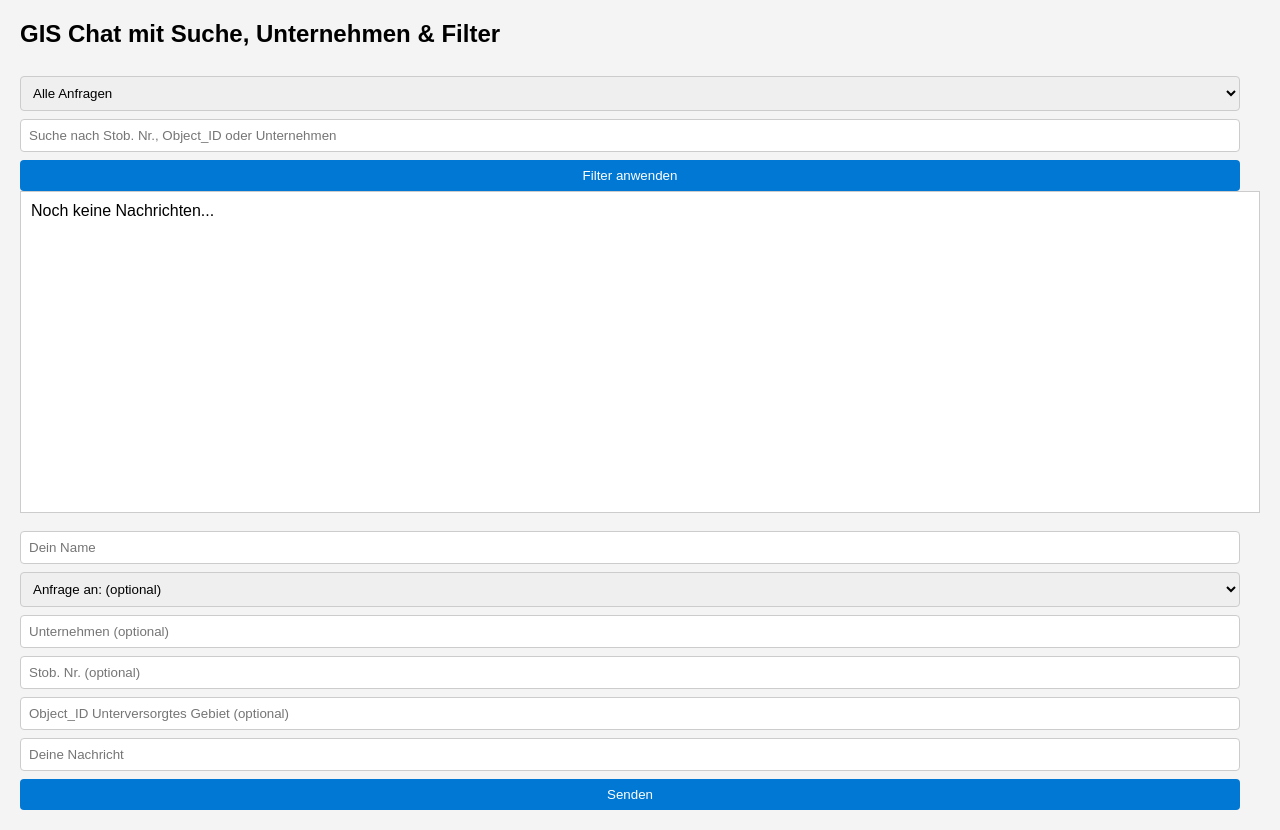
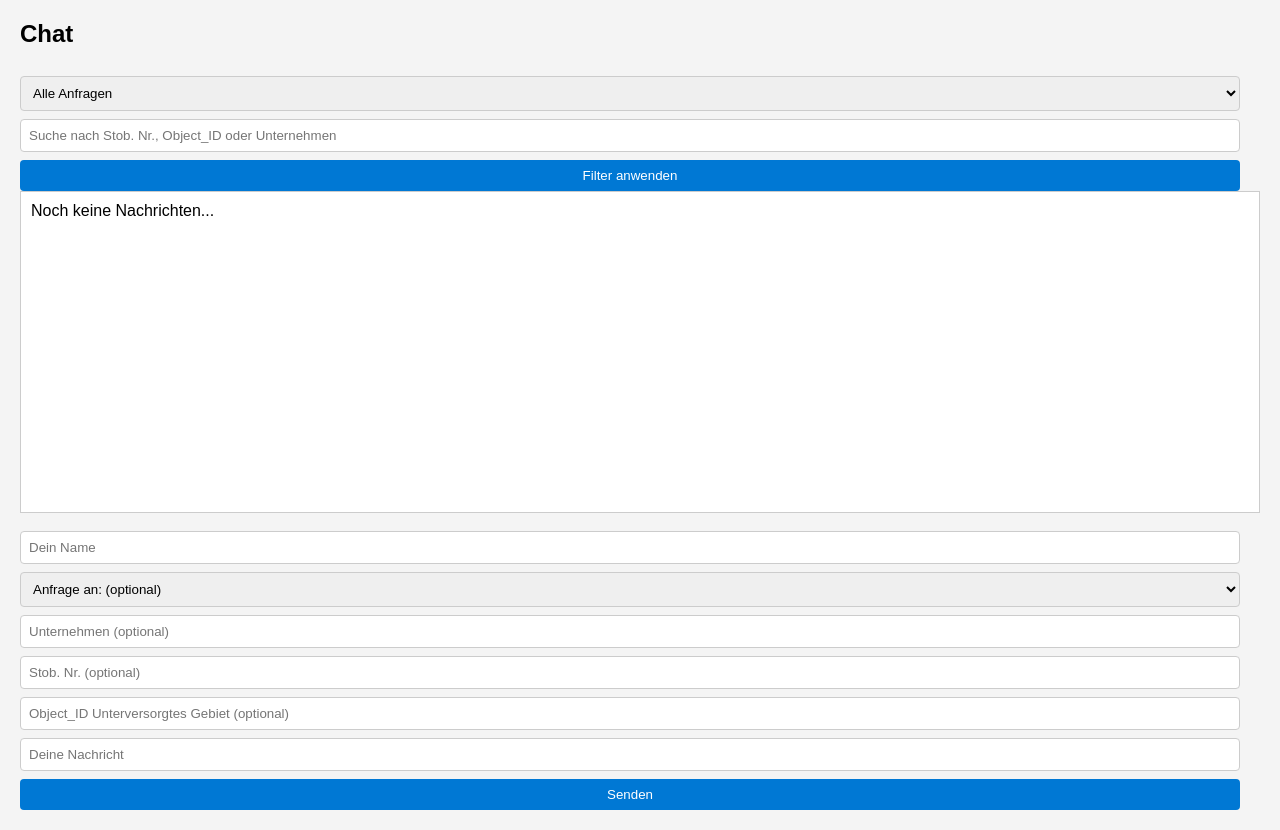
Before and after one commit to derankh/chat, a plain HTML site: page index.html in a window 1280 px wide. Drawn offline with Linux system fonts and the light colour scheme; no server answers.

Commit message:
Update index.html

```diff
--- a/index.html
+++ b/index.html
@@ -1,7 +1,7 @@
 <!DOCTYPE html>
 <html>
 <head>
-  <title>GIS Chat mit Suche, Unternehmen & Filter (Final Version)</title>
+  <title>Chat</title>
   <style>
     body { font-family: Arial, sans-serif; margin: 20px; background-color: #f4f4f4; }
     #messages { border: 1px solid #ccc; padding: 10px; height: 300px; overflow-y: auto; background: #fff; margin-bottom: 10px; }
@@ -42,7 +42,7 @@
 </head>
 <body>
 
-<h2>GIS Chat mit Suche, Unternehmen & Filter</h2>
+<h2>Chat</h2>
 
 <!-- Filter oben -->
 <select id="anfrageFilter">
```
